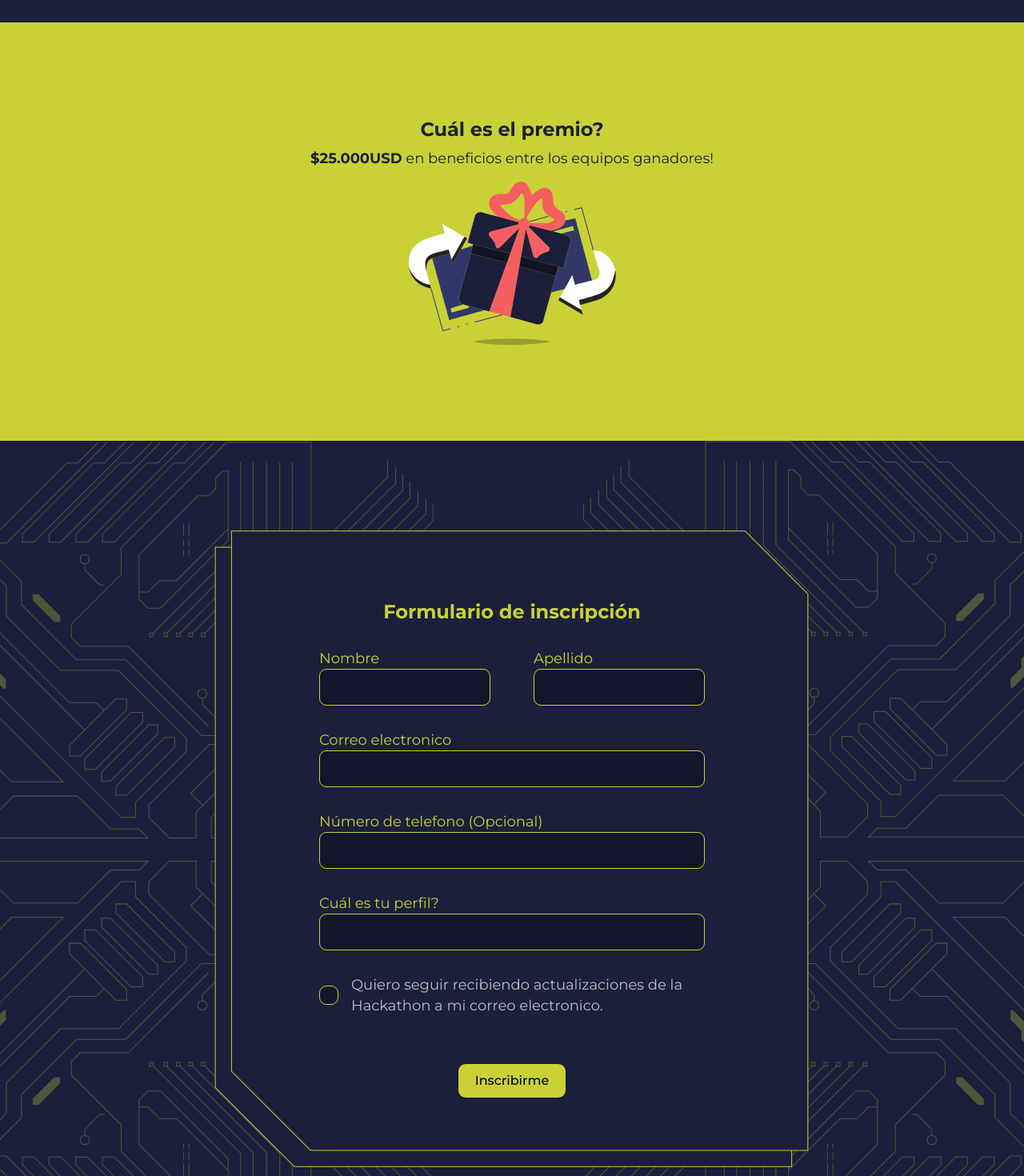
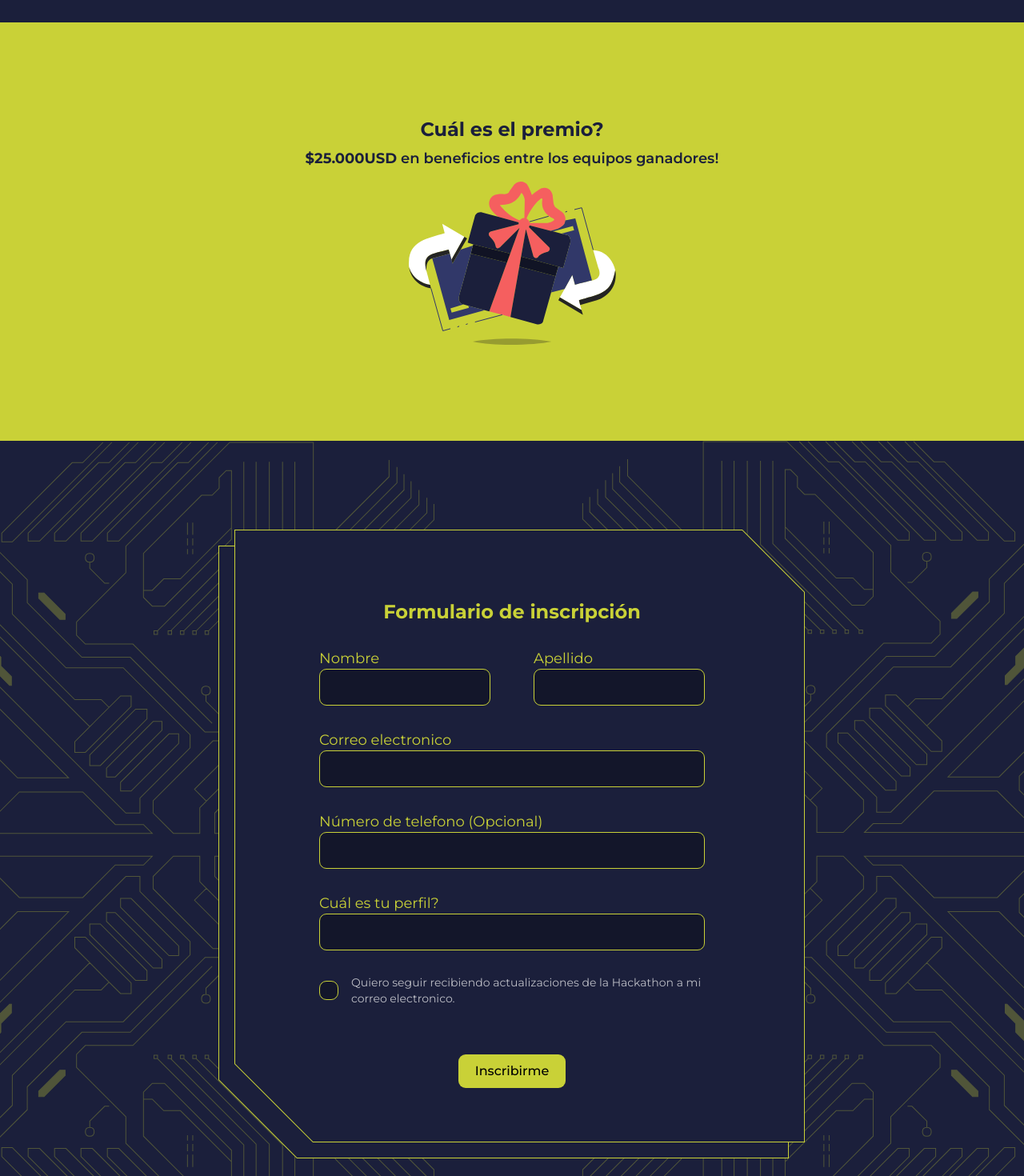
Before and after one commit to Tomasrv333/Hackathon-Landing-Page, a React (Vite) app: page / in a window 1280 px wide. Shown: the part 1867-3337 px from the top of the page at 80% size. Built offline with nearby package versions, Linux system fonts and the light colour scheme.

Commit message:
p size changed

```diff
--- a/src/scss/layout/Home/_reward.scss
+++ b/src/scss/layout/Home/_reward.scss
@@ -12,6 +12,10 @@
         text-align: center;
       }
 
+      p {
+        font-weight: 600;
+      }
+
       span {
         font-weight: 800;
       }
@@ -22,7 +26,6 @@
 
       p {
         margin: 1.875rem 0;
-        font-weight: 600;
       }
     }
   }
--- a/src/scss/layout/_form.scss
+++ b/src/scss/layout/_form.scss
@@ -10,6 +10,11 @@
     width: 30.125rem;
     display: flex;
     flex-direction: column;
+
+    p {
+      font-size: 14px;
+      line-height: 20px;
+    }
   }
 
   @media only screen and ($--query-mobile) {
```
